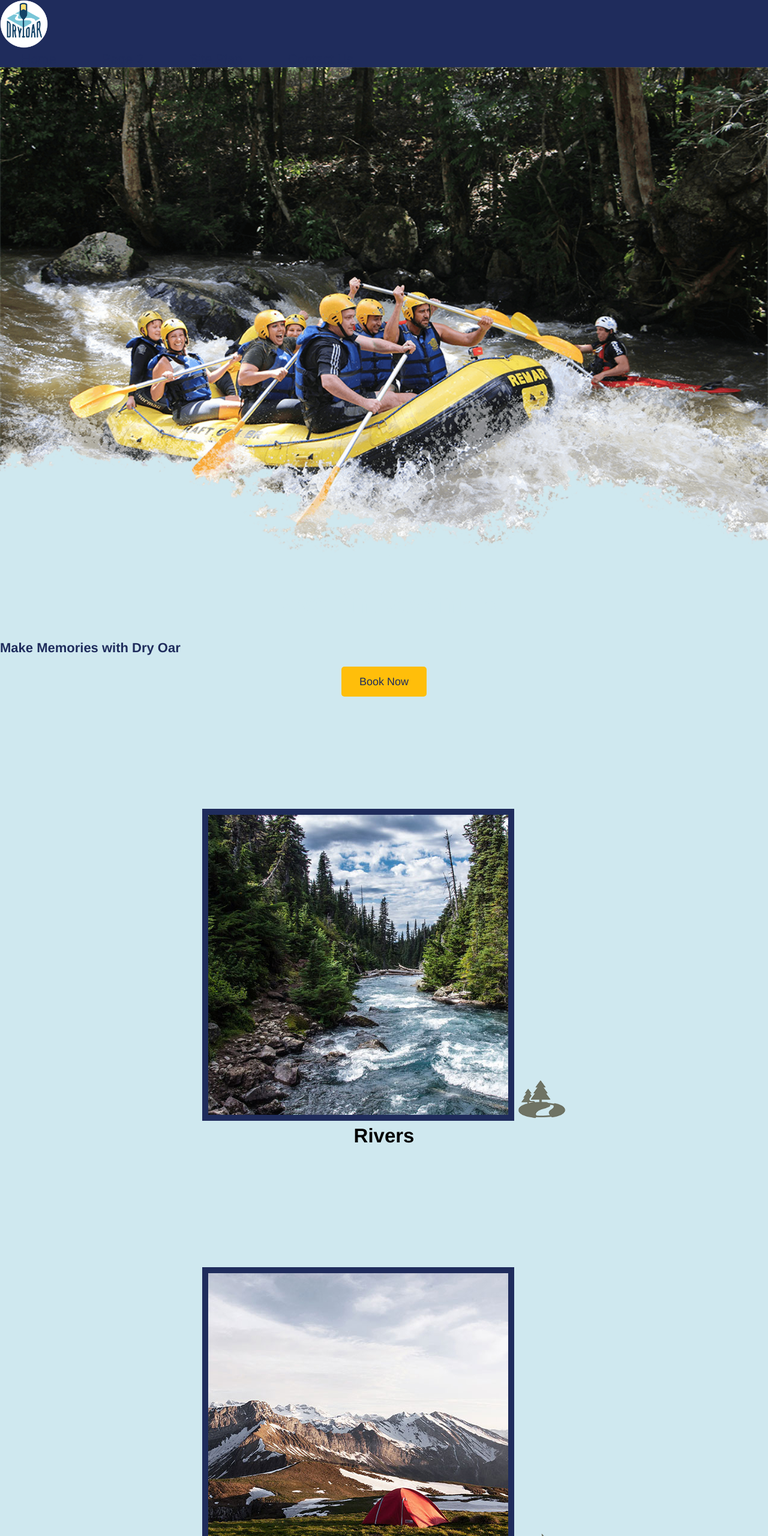
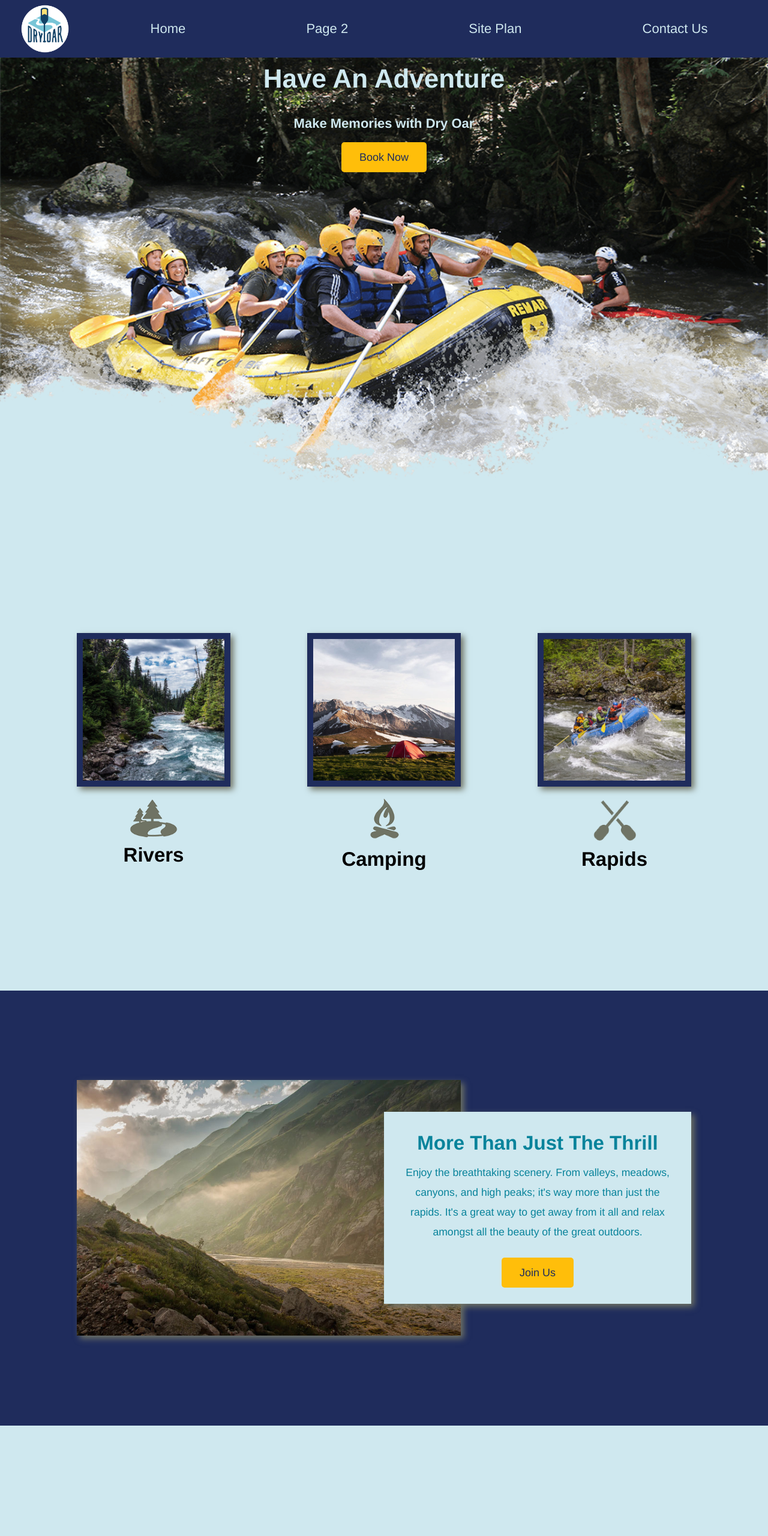
Before and after one commit to choaterebekah/wdd130, a plain HTML site: page wwr/index.html in a window 1280 px wide. Shown: the top 2560 px of the page at 60% size. Drawn offline with Linux system fonts and the light colour scheme; a web font is replaced by a local one.

Commit message:
alignment

```diff
--- a/wwr/index.html
+++ b/wwr/index.html
@@ -19,7 +19,7 @@
                 <a href="contactus.html">Contact Us</a>
             </nav>
         </header>
-        <div>
+        <div id="hero">
             <div id="hero-box">
                 <img id="hero-img" src="images/hero.png" alt="People enjoying white water rafting">
             </div>
@@ -32,7 +32,6 @@
             </section>
         </div>
         <main class="home-grid">
-            <div>
             <section class="rivers-card">
                 <img class="card-img" src="images/rivers.jpg" alt="river in forest">
                 <img class="icon" src="images/river_icon.png" alt="river icon">
@@ -43,8 +42,8 @@
                 <img class="icon" src="images/fire_icon.png" alt="fire icon">
                 <h2>Camping</h2>
             </section>
-            <section class="rapid-card">
-                <img class="card-img" src="images/rapids.png" alt="rafting boat">
+            <section class="rapids-card">
+                <img class="card-img" src="images/rapids.jpg" alt="rafting boat">
                 <img class="icon" src="images/oars.png" alt="oars icon">
                 <h2>Rapids</h2>
             </section>
@@ -55,7 +54,6 @@
                 <p>Enjoy the breathtaking scenery. From valleys, meadows, canyons, and high peaks; it's way more than just the rapids. It's a great way to get away from it all and relax amongst all the beauty of the great outdoors. </p>
             <a class="join" href="rivers.html">Join Us</a>
             </section>
-            </div>
         </main>
         <footer>
             <p>Dry Oar &copy; 20XX - Your First and Last Name here</p>
--- a/wwr/styles/style.css
+++ b/wwr/styles/style.css
@@ -5,12 +5,13 @@ margin: 0 auto;
 }
 nav a {
     text-align: center;
-    color: #1f2c5c;
+    color:#cfe8ef;
     text-decoration: none;
     padding: 35px;
 }
-#hero-msg h1, #her-msg h4 {
-    text-align: center
+#hero-msg h1, #hero-msg h4 {
+    text-align: center;
+    color:#cfe8ef
 }
 .button-box {
     text-align: center
@@ -38,6 +39,9 @@ h2 {
 }
 header {
     background-color: #1f2c5c;
+    display: grid;
+    grid-template-columns: 150px auto;
+    align-items: center;
 }
 nav a:hover {
     background-color: #08839b;
@@ -58,18 +62,26 @@ nav a:hover {
 }
 #background {
     background-color: #1f2c5c;
+    grid-column: 1/11;
+    grid-row: 4/9;
 }
 .msg {
     background-color:#cfe8ef;
     color: #08839b;
     line-height: 1.5em;
     padding: 35px;
+    grid-column: 6/10;
+    grid-row: 6/7;
+    box-shadow: 5px 5px 10px #6f7364;
 }
 footer {
     background-color: #1f2c5c;
     color: #cfe8ef;
     padding: 25px 50px;
     margin-top: 200px;
+    display: flex;
+    justify-content: space-around;
+    align-items: center;
 }
 
 
@@ -80,7 +92,7 @@ footer {
     margin-top: 10px;
 }
 h4 {
-    color: #1f2c5c;
+    color: #cfe8ef;
 }
 .msg h2 {
     color: #08839b;
@@ -120,6 +132,8 @@ footer p a:hover {
 
 #logo_link {
     padding-top: 5px;
+    justify-self: center;
+    align-self: center;
 }
 footer .social img {
     padding-top: 15px;
@@ -131,8 +145,106 @@ footer .social img {
 
 .card-img {
     border: 10px solid #1f2c5c;
+    transition: transform .5s;
+    box-shadow: 5px 5px 10px #6f7364;
+}
+.card-img:hover {
+    opacity: .6;
+    transform: scale(1.1);
 }
 
 main section img {
     box-sizing: border-box;
 }
+
+nav{
+    display: flex;
+    justify-content: space-around;
+}
+#hero {
+    display: grid;
+    grid-template-columns: 1fr 3fr 1fr;
+    margin-top: -100px;
+}
+#hero-box {
+    grid-column: 1/4;
+    grid-row: 1/3;
+    z-index: -1;
+}
+#hero-msg {
+    grid-column: 2/3;
+    grid-row: 1/2;
+    margin-top: 100px;
+}
+
+.home-grid {
+    display: grid;
+    grid-template-columns: 1fr 1fr 1fr 1fr 1fr 1fr 1fr 1fr 1fr 1fr;
+}
+.card-img, .mountains {
+    width: 100%;
+}
+.rivers-card {
+    grid-column: 2/4;
+    grid-row: 2/3;
+}
+.camping-card {
+    grid-column: 5/7;
+    grid-row: 2/3;
+}
+.rapids-card {
+    grid-column: 8/10;
+    grid-row: 2/3;
+}
+.mountains {
+    width: 100%;
+    grid-column: 2/7;
+    grid-row: 5/8;
+    box-shadow: 5px 5px 10px #6f7364;
+}
+
+
+
+@media screen and (max-width: 900px) {
+    #hero, .home-grid {
+        display: block;
+        height: auto;
+    }
+    nav, footer {
+        flex-direction: column;
+    }
+    nav a {
+        display: block;
+        padding: 15px;
+    }
+    #hero {
+        margin-top: 0;
+    }
+    #hero-msg {
+        margin-top: 0;
+    }
+    #hero-msg h4 {
+        display: none;
+    }
+    #hero-msg h1 {
+        color: #6f7364;
+    }
+    .home-title {
+        font-size: 25px;
+    }
+    .rivers-card, .camping-card, .rapids-card {
+        margin: 50px auto;
+        width: 60%;
+    }
+    #background {
+        display: none;
+    }
+    .mountains, .msg {
+        width: 80%;
+        display: block;
+        margin: 0 auto;
+    }
+    footer {
+        margin-top: 25px;
+    }
+}
```
Lines whose indentation alone changed are shown as unchanged.
